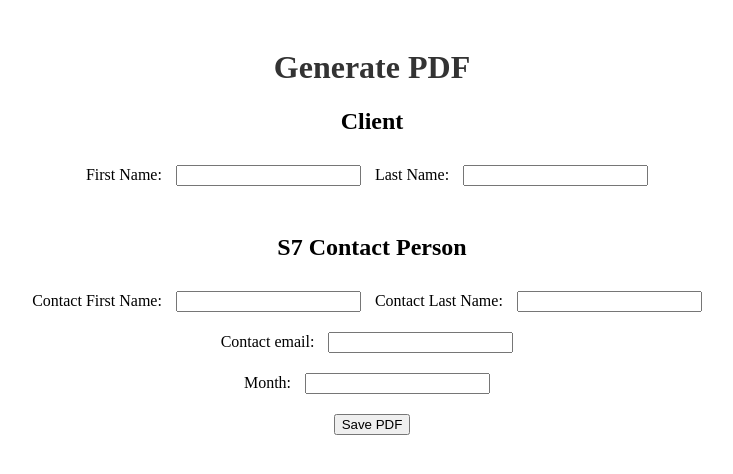
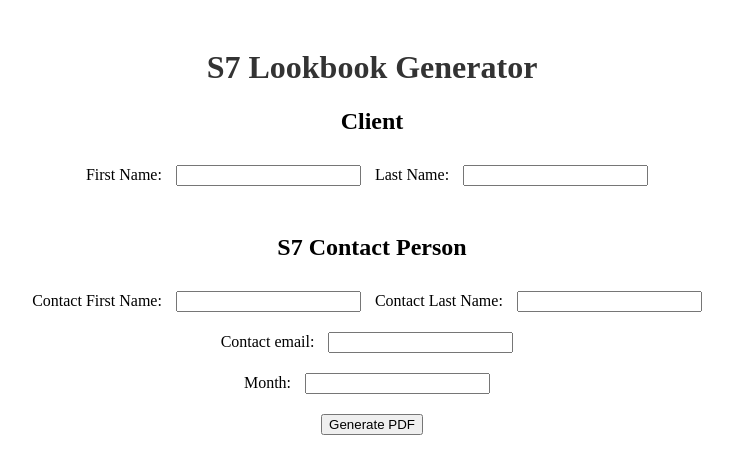
Before and after one commit to mjgomsa/s7-lookbook, a website: page index.html in a window 1280 px wide. Shown: the whole page, without its empty margins (268-1001 px from the left). Drawn offline with Linux system fonts and the light colour scheme.

Commit message:
added favicon

```diff
--- a/index.html
+++ b/index.html
@@ -1,13 +1,14 @@
 <!DOCTYPE html>
 <html>
   <head>
-    <title>Generate PDF</title>
+    <title>S7 Lookbook Generator</title>
+    <link rel="icon" type="image/x-icon" href="./assets/bird.png">
     <link rel="stylesheet" type="text/css" href="./src/css/styles.css" />
   </head>
   <body>
     <div id="app">
       <div>
-        <h1>Generate PDF</h1>
+        <h1>S7 Lookbook Generator</h1>
             <h2>Client</h2>
             <label for="firstName">First Name:</label>
             <input type="text" id="firstName" />
--- a/src/js/index.js
+++ b/src/js/index.js
@@ -239,6 +239,6 @@ function buttonClick() {
 }
 
 var btn = document.createElement("BUTTON");
-btn.innerHTML = "Save PDF";
+btn.innerHTML = "Generate PDF";
 btn.onclick = () => buttonClick();
 document.getElementById("container").appendChild(btn);
```
Also changed, not shown: assets/bird.png.
